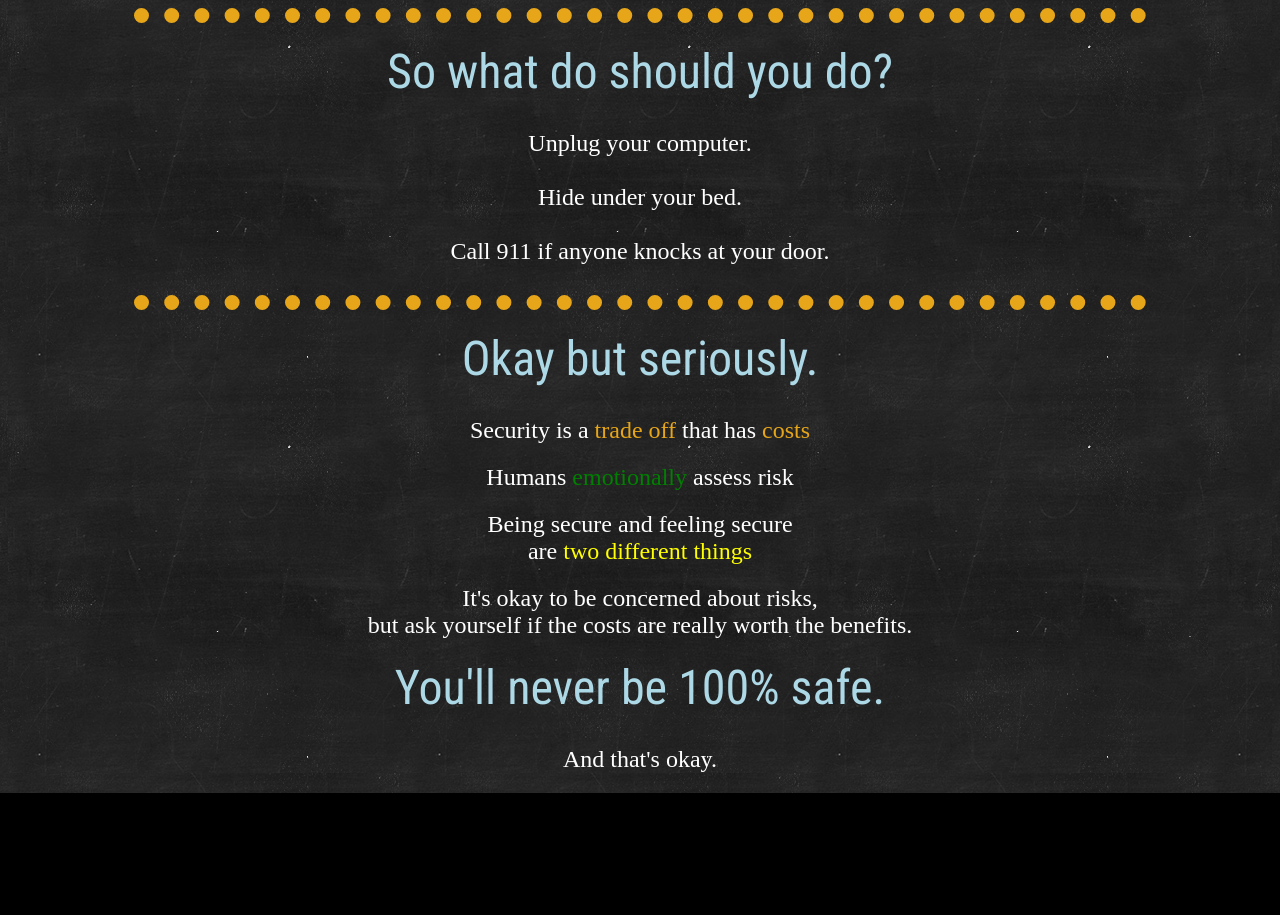
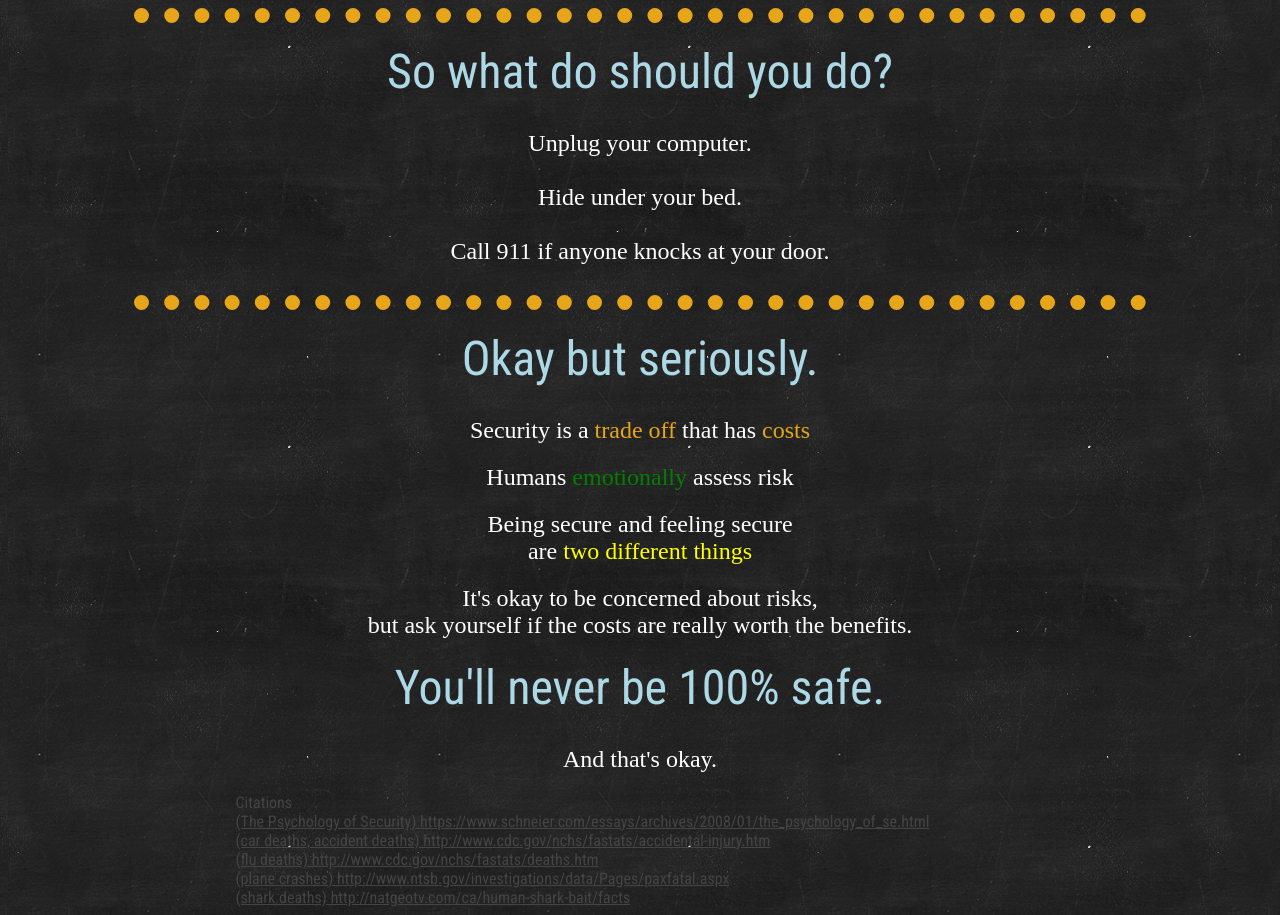
Before and after one commit to Ne0nx3r0/Ne0nx3r0.github.io, a plain HTML site: page index.html in a window 1280 px wide. Shown: the part 2562-3477 px from the top of the page. Before the commit the page ends 3355 px from the top, so only its background shows below. Drawn offline with Linux system fonts and the light colour scheme; a web font is replaced by a local one.

Commit message:
Citations

```diff
--- a/css/style.css
+++ b/css/style.css
@@ -90,3 +90,14 @@ html,body{
     overflow: visible;
     white-space: nowrap;
 }
+
+.citations{
+    width: 80%;
+    margin: 0 auto;
+    text-align:left;
+    color: #444;
+}
+.citations a{
+    display:block;
+    color: #444;
+}
--- a/index.html
+++ b/index.html
@@ -230,6 +230,15 @@
     <div class="discussion serif">And that's okay.</div>
 </div>
 
+<div class="citations">
+Citations
+<a href="https://www.schneier.com/essays/archives/2008/01/the_psychology_of_se.html">(The Psychology of Security) https://www.schneier.com/essays/archives/2008/01/the_psychology_of_se.html </a>
+<a href="http://www.cdc.gov/nchs/fastats/accidental-injury.htm">(car deaths, accident deaths) http://www.cdc.gov/nchs/fastats/accidental-injury.htm</a>
+<a href="http://www.cdc.gov/nchs/fastats/deaths.htm">(flu deaths) http://www.cdc.gov/nchs/fastats/deaths.htm</a>
+<a href="http://www.ntsb.gov/investigations/data/Pages/paxfatal.aspx">(plane crashes) http://www.ntsb.gov/investigations/data/Pages/paxfatal.aspx</a>
+<a href="http://natgeotv.com/ca/human-shark-bait/facts">(shark deaths) http://natgeotv.com/ca/human-shark-bait/facts</a>
+</div>
+
 </div>
 
 </body>
```
